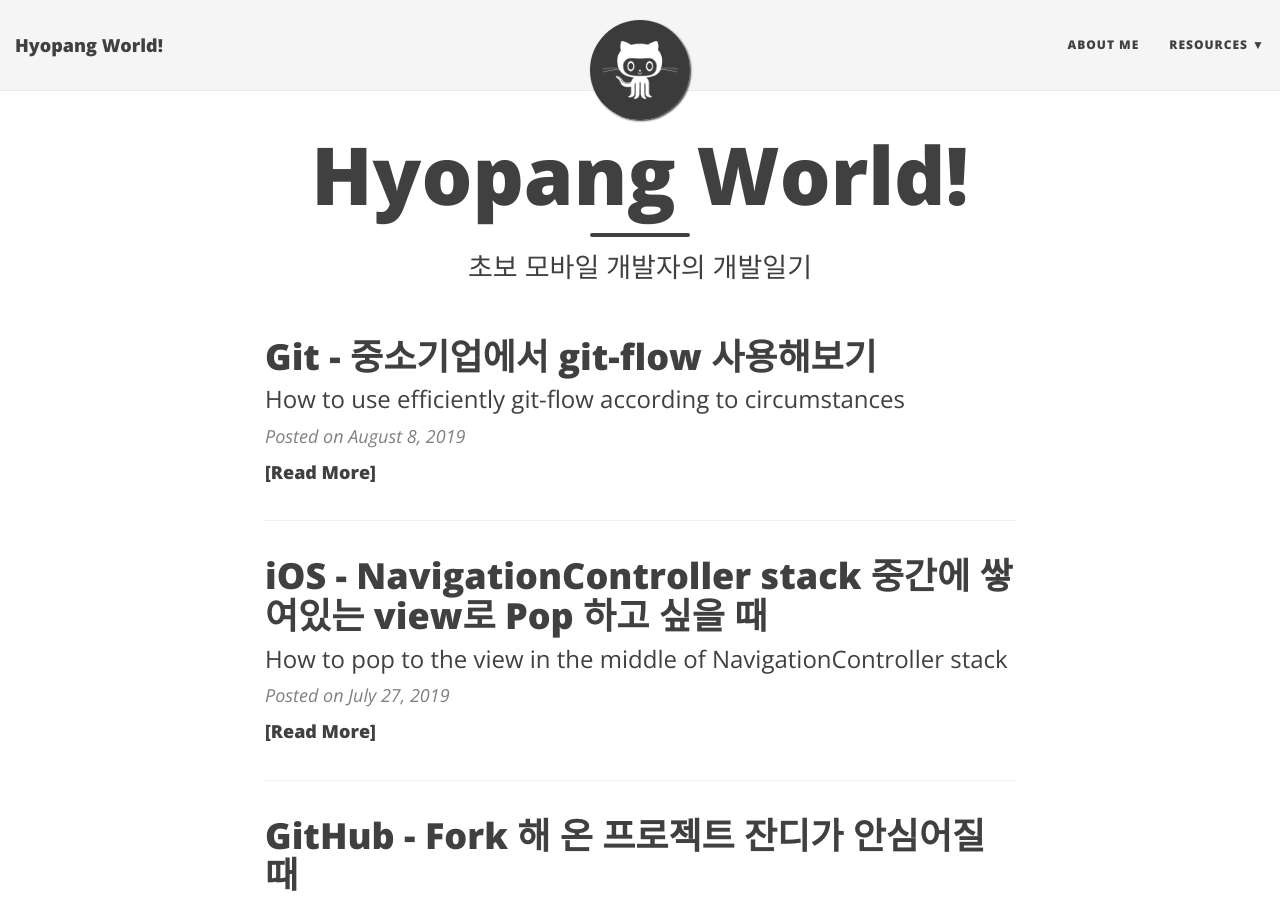
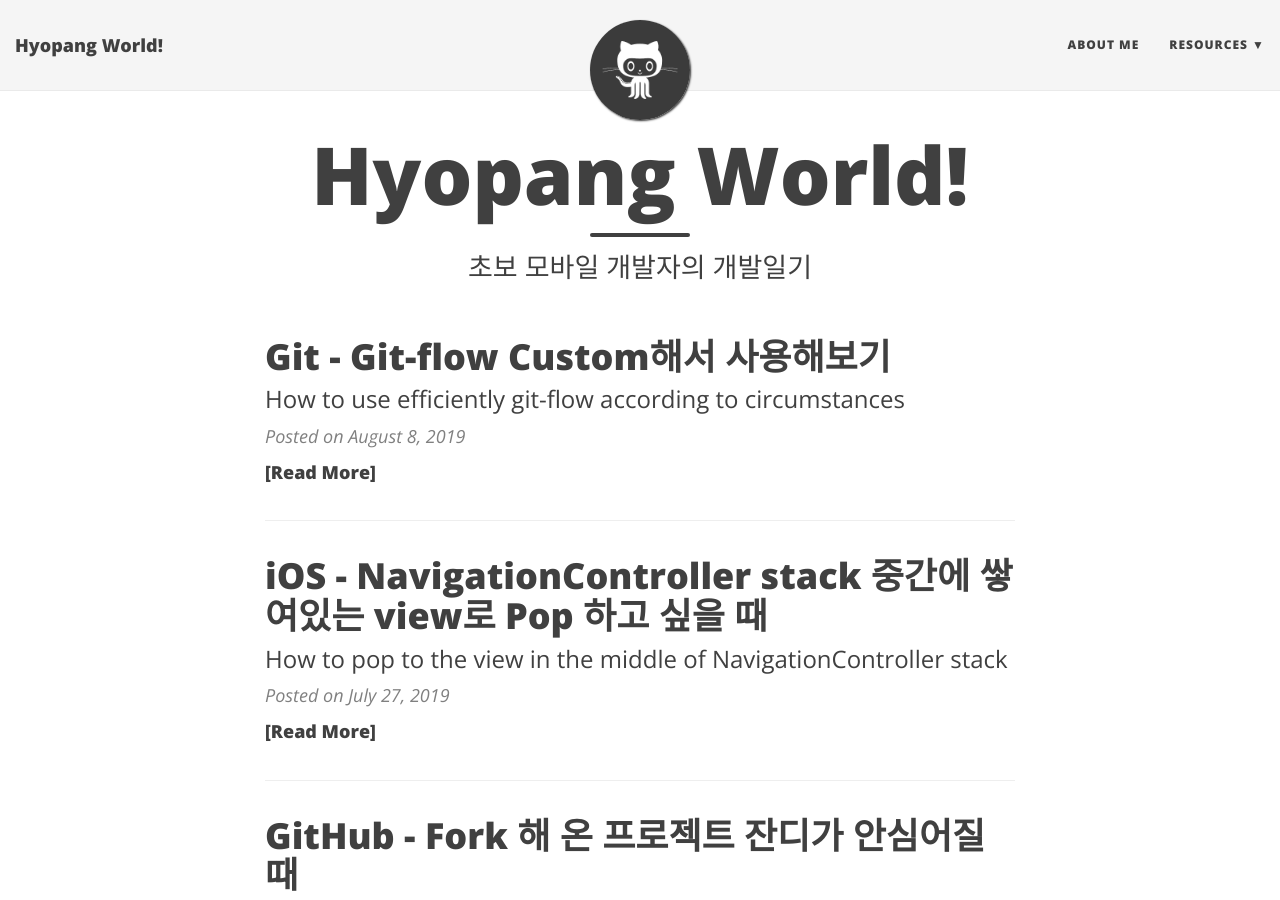
Before and after one commit to HyopangWorld/hyopangworld.github.io, a Jekyll site: the page built from index.html, in a window 1280 px wide and 900 px high. Built offline with Jekyll 4.4.1, drawn with Linux system fonts in a browser that asks for light colours; nearby versions of some CDN libraries; the list of posts is cut into pages by our own code.

Commit message:
update post 2019-08-08

```diff
--- a/_posts/2019-08-08-gitflow.md
+++ b/_posts/2019-08-08-gitflow.md
@@ -1,6 +1,6 @@
 ---
 layout: post
-title: Git - 중소기업에서 git-flow 사용해보기
+title: Git - Git-flow Custom해서 사용해보기
 subtitle: How to use efficiently git-flow according to circumstances
 
 ---
@@ -17,6 +17,7 @@
 <br><br>
 
 ## 왜 굳이 Custom 했을까?
+<br>
 
 git-flow는 보통 아래와 같이 총 5가지로 나뉜다.
 
@@ -57,6 +58,7 @@
 <br><br>
 
 ## Git-flow in 🏢
+<br>
 
 위에서도 말했듯이 우리의 work flow는 직선형이다.
 
@@ -67,7 +69,6 @@
     2. 배포한 이후로는 계약이 종료된 것이므로 더 이상 개발이 이루어지지 않는다.
 
     3. 즉, 배포한 이후로 버그가 발생했을 때는 개발 중인 상태가 아니라는 말이다.
-<br>
 
 이렇게 정리할 수 있다.
 
@@ -76,6 +77,7 @@
 <br>
 
 feature, develop, release, hotfix, master
+<br>
 => feature, <b>develop(release, hotfix)</b> ,  master
 
 이렇게 큰 틀 세가지로 묶을 수 있었다.
@@ -84,12 +86,17 @@
 
 위 처럼 custom한 git-flow를 아래와 같이 사용했다. (총 3명에서 개발을 진행)
 <br>
-    1. feature에서 기능 개발 (feature)
-    2. develop에서 코드 리뷰 후 merge (develop)
-    3. 개발을 마칠 때까지 1, 2번 반복
-    4. develop에서 테스트 등 open 준비 (release)
-    5. master에 반영 후 open (master)
-    6. develop에서 버그 발생 시 fix (hotfix)
+1. feature에서 기능 개발 (feature)
+
+2. develop에서 코드 리뷰 후 merge (develop)
+
+3. 개발을 마칠 때까지 1, 2번 반복
+
+4. develop에서 테스트 등 open 준비 (release)
+
+5. master에 반영 후 open (master)
+
+6. develop에서 버그 발생 시 fix (hotfix)
 
 <br>
 <br>
```
